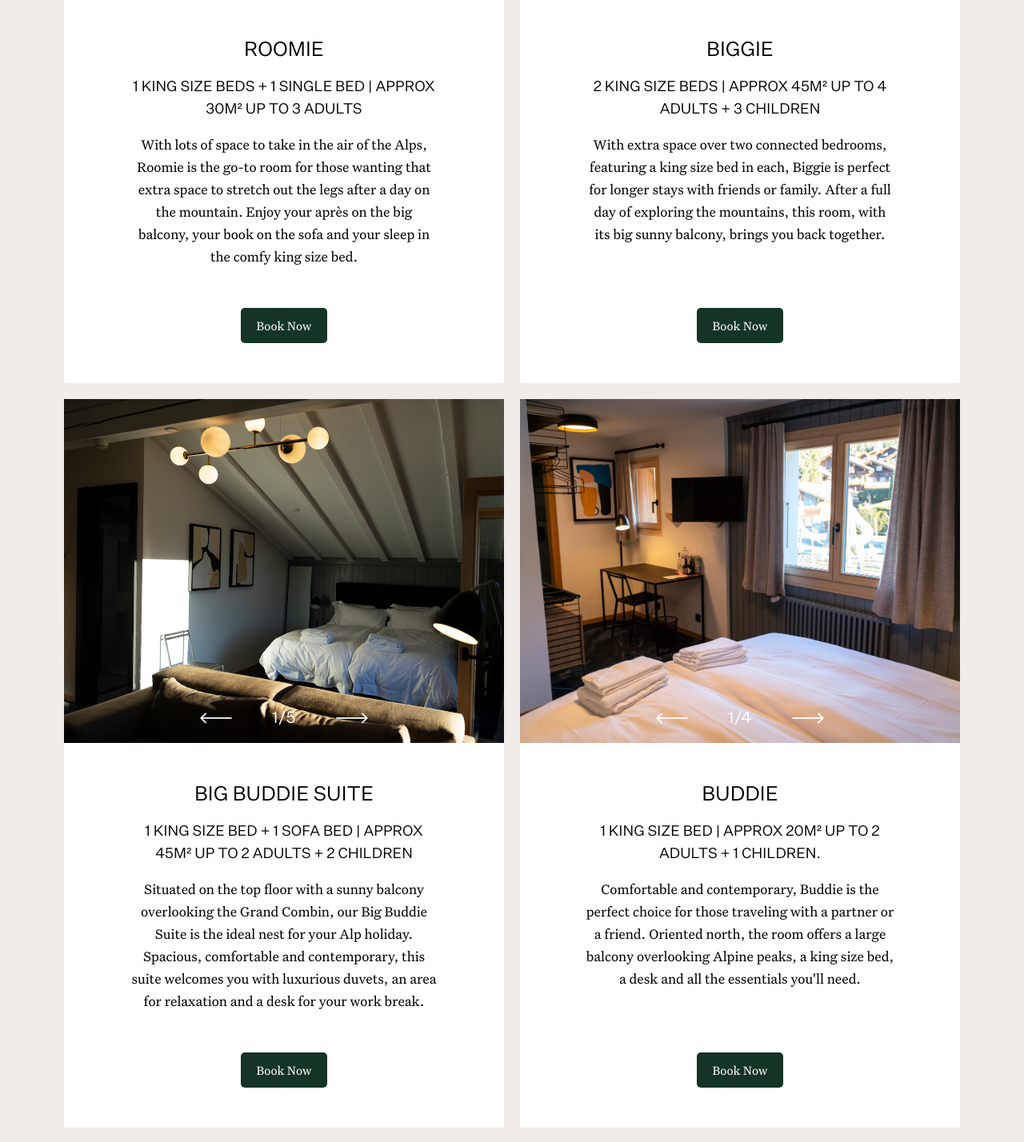
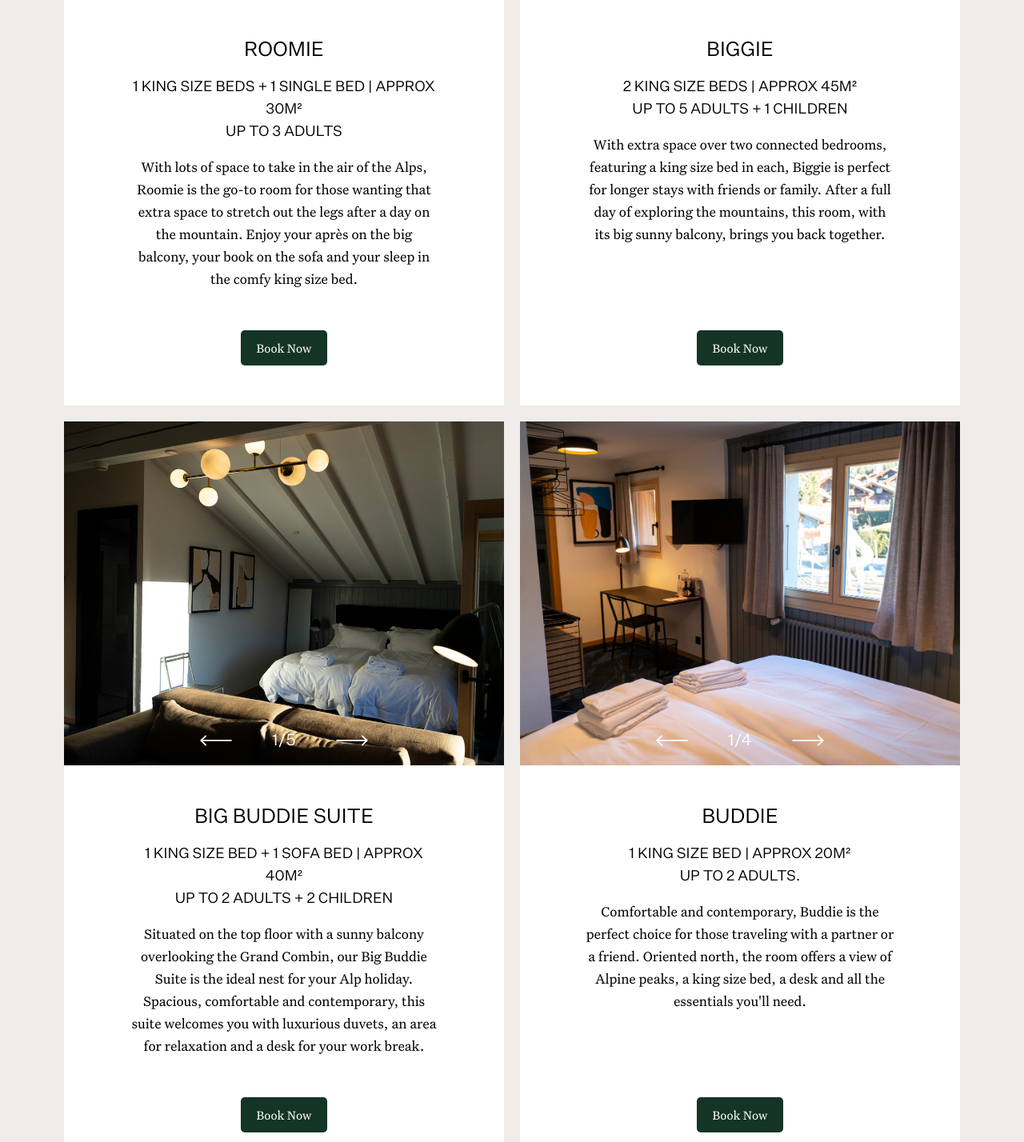
Before and after one commit to nathaliejanep/ShedHOTEL, a React (Create React App) app: page /rooms in a window 1280 px wide. Shown: the part 1469-2897 px from the top of the page at 80% size. Built offline with nearby package versions, Linux system fonts and the light colour scheme.

Commit message:
Add line breaks and update of room descriptions

```diff
--- a/src/pages/Rooms/Rooms.jsx
+++ b/src/pages/Rooms/Rooms.jsx
@@ -79,15 +79,19 @@ const Rooms = () => {
   return (
     <div className='rooms'>
       <section className='hero'>
-                <img className='hero-image' src={roomHero} alt='Double room' />
+        <img
+          className='hero-image'
+          src={roomHero}
+          alt='Double room'
+        />
       </section>
 
       <div className='container'>
         <section className='container__section'>
           <h1>Our Rooms</h1>
           <p>
-                        With categories that cater to everyone's demands, all our newly renovated rooms feature ultra-comfy beds, desks for
-                        your remote work, smart TVs, views over the mountain peaks, eccentric books and curated artworks.
+            With categories that cater to everyone's demands, all our newly renovated rooms feature ultra-comfy beds, desks for your remote
+            work, smart TVs, views over the mountain peaks, eccentric books and curated artworks.
           </p>
         </section>
         <div className='rooms__card-wrapper'>
@@ -97,11 +101,13 @@ const Rooms = () => {
             </div>
             <div className='rooms__card-text'>
               <h3>Roomie</h3>
-                            <p className='rooms__card-text__capacity'>1 king size beds + 1 single bed | approx 30m² up to 3 adults</p>
+              <p className='rooms__card-text__capacity'>
+                1 king size beds + 1 single bed | approx 30m² <br /> up to 3 adults
+              </p>
               <p>
-                                With lots of space to take in the air of the Alps, Roomie is the go-to room for those wanting that extra
-                                space to stretch out the legs after a day on the mountain. Enjoy your après on the big balcony, your book on
-                                the sofa and your sleep in the comfy king size bed.
+                With lots of space to take in the air of the Alps, Roomie is the go-to room for those wanting that extra space to stretch
+                out the legs after a day on the mountain. Enjoy your après on the big balcony, your book on the sofa and your sleep in the
+                comfy king size bed.
               </p>
             </div>
             <a
@@ -120,11 +126,14 @@ const Rooms = () => {
             </div>
             <div className='rooms__card-text'>
               <h3>Biggie</h3>
-                            <p className='rooms__card-text__capacity'>2 king size beds | approx 45m² up to 4 adults + 3 children</p>
+              <p className='rooms__card-text__capacity'>
+                2 king size beds | approx 45m² <br />
+                up to 5 adults + 1 children
+              </p>
               <p>
-                                With extra space over two connected bedrooms, featuring a king size bed in each, Biggie is perfect for
-                                longer stays with friends or family. After a full day of exploring the mountains, this room, with its big
-                                sunny balcony, brings you back together.
+                With extra space over two connected bedrooms, featuring a king size bed in each, Biggie is perfect for longer stays with
+                friends or family. After a full day of exploring the mountains, this room, with its big sunny balcony, brings you back
+                together.
               </p>
             </div>
             <a
@@ -144,12 +153,13 @@ const Rooms = () => {
             <div className='rooms__card-text'>
               <h3>Big Buddie Suite</h3>
               <p className='rooms__card-text__capacity'>
-                                1 king size bed + 1 sofa bed | approx 45m² up to 2 adults + 2 children
+                1 king size bed + 1 sofa bed | approx 40m² <br />
+                up to 2 adults + 2 children
               </p>
               <p>
-                                Situated on the top floor with a sunny balcony overlooking the Grand Combin, our Big Buddie Suite is the
-                                ideal nest for your Alp holiday. Spacious, comfortable and contemporary, this suite welcomes you with
-                                luxurious duvets, an area for relaxation and a desk for your work break.
+                Situated on the top floor with a sunny balcony overlooking the Grand Combin, our Big Buddie Suite is the ideal nest for your
+                Alp holiday. Spacious, comfortable and contemporary, this suite welcomes you with luxurious duvets, an area for relaxation
+                and a desk for your work break.
               </p>
             </div>
             <a
@@ -168,11 +178,13 @@ const Rooms = () => {
             </div>
             <div className='rooms__card-text'>
               <h3>Buddie</h3>
-                            <p className='rooms__card-text__capacity'>1 King size bed | Approx 20m² up to 2 adults + 1 children.</p>
+              <p className='rooms__card-text__capacity'>
+                1 King size bed | Approx 20m² <br />
+                up to 2 adults.
+              </p>
               <p>
-                                Comfortable and contemporary, Buddie is the perfect choice for those traveling with a partner or a friend.
-                                Oriented north, the room offers a large balcony overlooking Alpine peaks, a king size bed, a desk and all
-                                the essentials you'll need.
+                Comfortable and contemporary, Buddie is the perfect choice for those traveling with a partner or a friend. Oriented north,
+                the room offers a view of Alpine peaks, a king size bed, a desk and all the essentials you'll need.
               </p>
             </div>
             <a
@@ -191,10 +203,13 @@ const Rooms = () => {
             </div>
             <div className='rooms__card-text'>
               <h3>Loonie</h3>
-                            <p className='rooms__card-text__capacity'>1 large single bed | approx 15m² up to 1 adult</p>
+              <p className='rooms__card-text__capacity'>
+                1 large single bed | approx 15m² <br />
+                up to 1 adult
+              </p>
               <p>
-                                Loonie is compact yet comfy - the perfect room for the mountaineer. Expect views of your next mission's
-                                peaks, a desk for your remote work and a comfortable, large single bed for a good night's sleep.
+                Loonie is compact yet comfy - the perfect room for the mountaineer. Expect views of your next mission's peaks, a desk for
+                your remote work and a comfortable, large single bed for a good night's sleep.
               </p>
             </div>
             <a
@@ -209,7 +224,10 @@ const Rooms = () => {
         </div>
 
         <section className='container__section rooms__amenities'>
-                    <img src={keyLogo} alt='Logo of Key' />
+          <img
+            src={keyLogo}
+            alt='Logo of Key'
+          />
           <h3>
             <span>Guest Room Experience</span>
             <span>and Hotel Amenities</span>
```
Lines whose indentation alone changed are shown as unchanged.
